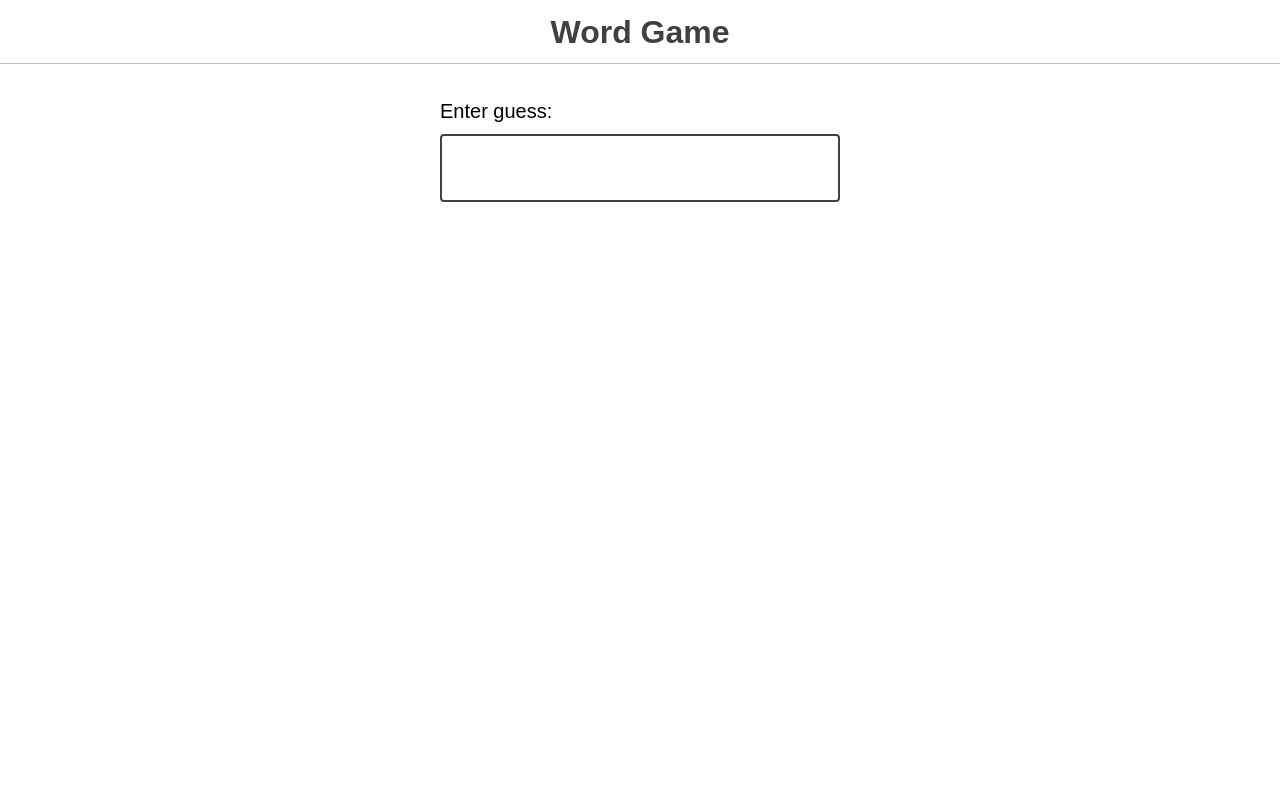
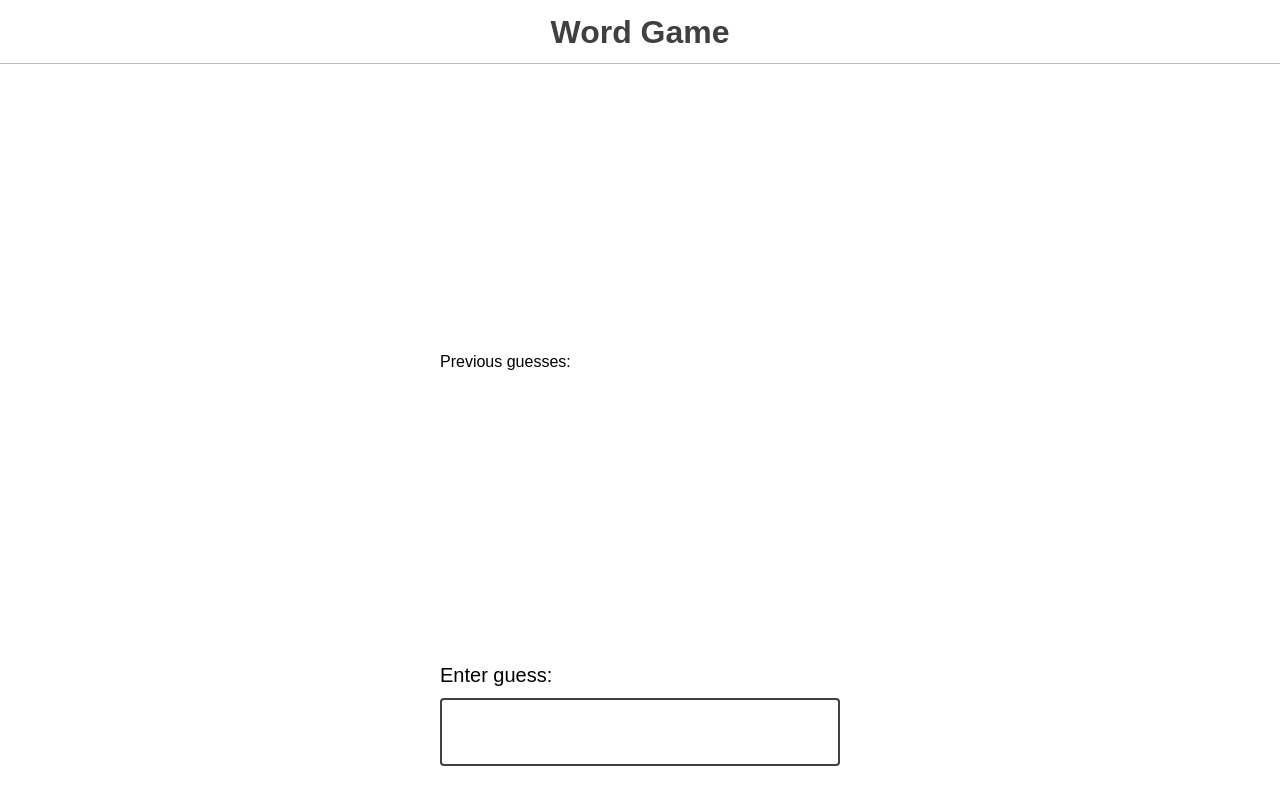
Before and after one commit to joy-of-react/project-wordle, a React (Create React App) app: page / in a window 1280 px wide. Built offline with nearby package versions, Linux system fonts and the light colour scheme.

Commit message:
rendered previous guesses

```diff
--- a/src/components/Game/Game.js
+++ b/src/components/Game/Game.js
@@ -3,6 +3,7 @@ import React from 'react';
 import { WORDS } from '../../data';
 import { sample } from '../../utils';
 import GuessInput from '../GuessInput/GuessInput';
+import PreviousGuesses from '../PreviousGuesses/PreviousGuesses';
 
 // Pick a random word on every pageload.
 const answer = sample(WORDS);
@@ -10,9 +11,12 @@ const answer = sample(WORDS);
 console.info({ answer });
 
 function Game() {
+  const [previousGuesses, setPreviousGuesses] = React.useState([]);
+
   return (
     <>
-      <GuessInput />
+      <PreviousGuesses previousGuesses={previousGuesses} />
+      <GuessInput previousGuesses={previousGuesses} setPreviousGuesses={setPreviousGuesses} />
     </>
   );
 }
--- a/src/components/GuessInput/GuessInput.js
+++ b/src/components/GuessInput/GuessInput.js
@@ -1,6 +1,6 @@
 import React from 'react';
 
-function GuessInput() {
+function GuessInput({ previousGuesses, setPreviousGuesses }) {
   const [guess, setGuess] = React.useState('');
   function handleSubmit(event) {
     event.preventDefault();
@@ -9,6 +9,10 @@ function GuessInput() {
       return;
     }
     console.log({ guess });
+    // add guess to previous guesses
+    const nextGuess = { id: Math.ceil(Math.random() * 100), value: guess };
+    const nextPreviousGusses = [...previousGuesses, nextGuess];
+    setPreviousGuesses(nextPreviousGusses);
     setGuess('');
   }
   return (
@@ -19,6 +23,7 @@ function GuessInput() {
           id='guess-input'
           type='text'
           required
+          pattern='[A-Za-z]{5}'
           maxLength={5}
           minLength={5}
           value={guess}
--- /dev/null
+++ b/src/components/PreviousGuesses/PreviousGuesses.js
@@ -0,0 +1,18 @@
+import React from 'react';
+
+function PreviousGuesses({ previousGuesses }) {
+  return (
+    <div className='guess-results'>
+      <p>Previous guesses:</p>
+      {previousGuesses.map((guess) => {
+        return (
+          <p key={guess.id} className='guess'>
+            {guess.value}
+          </p>
+        );
+      })}
+    </div>
+  );
+}
+
+export default PreviousGuesses;
--- /dev/null
+++ b/src/components/PreviousGuesses/index.js
@@ -0,0 +1,2 @@
+export * from "./PreviousGuesses";
+export { default } from "./PreviousGuesses";
```
